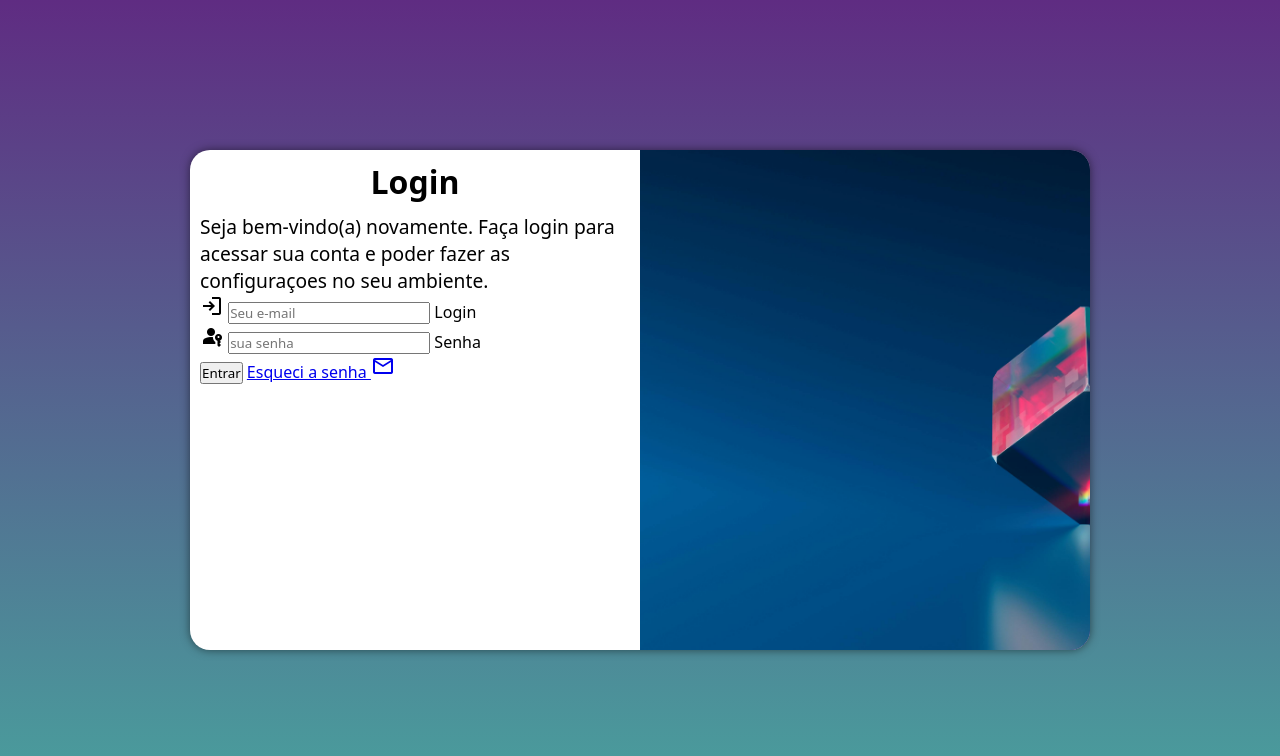
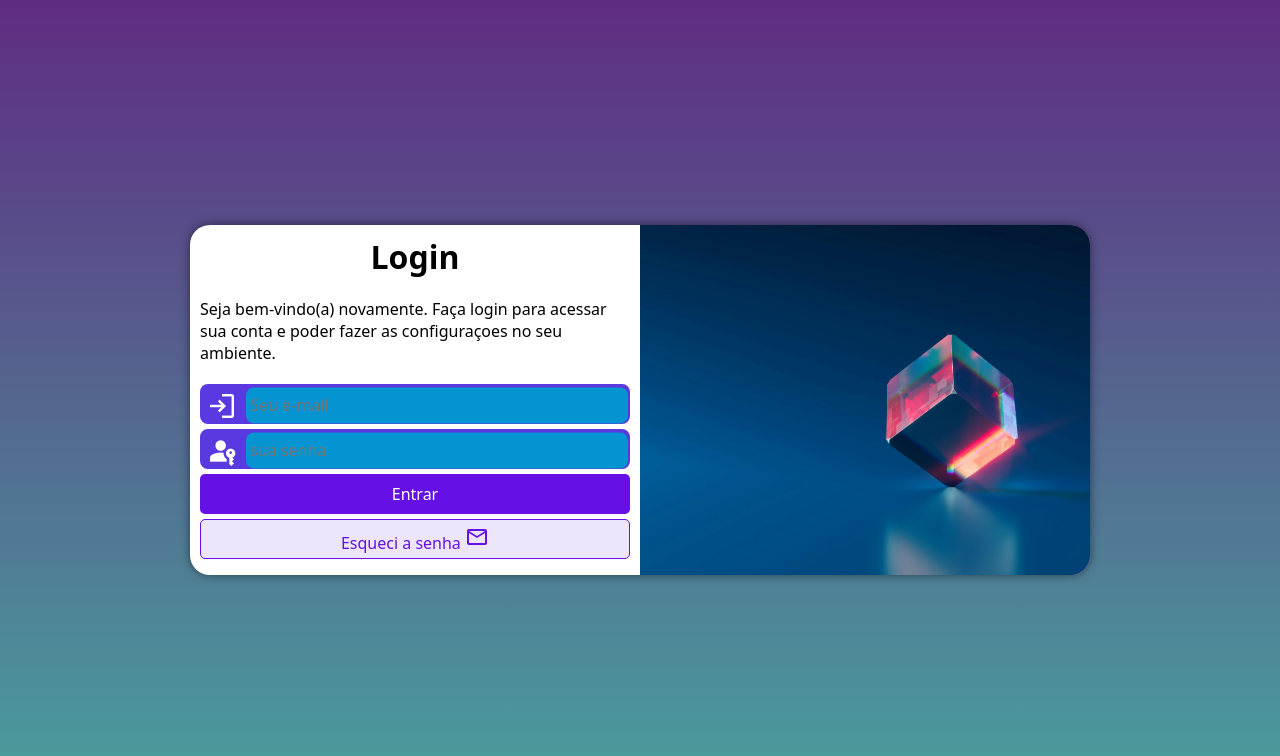
Before and after one commit to PaulHombert/Projeto-login, a plain HTML site: page index.html in a window 1280 px wide. Drawn offline with nearby package versions, Linux system fonts and the light colour scheme.

Commit message:
Projeto Login

```diff
--- a/estilos/media-query.css
+++ b/estilos/media-query.css
@@ -1,6 +1,8 @@
-@media screen and (min-width: 768px) and (max-width: 992px) {
+@media screen and (min-width: 768px) and (max-width: 992px) { /*  Configuração para tablet*/
+
   section#login {
     width: 80vw;
+    height: 280px;
   }
 
   body {
@@ -26,6 +28,7 @@
 
   section#login {
     width: 900px;
+    height: 350px;
   }
 
   section#login > div#imagem {
@@ -44,6 +47,7 @@
   }
 
   div#formulario > p {
-    font-size: 1.2em;
+    font-size: 1em;
+    margin: 20px 0px;
   }
 }
--- a/estilos/style.css
+++ b/estilos/style.css
@@ -27,16 +27,15 @@ section#login {
   position: absolute;
   top: 50%;
   left: 50%;
-  transform: translate(-50%, -50%);
   overflow: hidden;
 
-
   background-color: white;
-  width: 250px;
+  width: 253px;
   height: 500px;
   border-radius: 20px;
   box-shadow: 0px 0px 10px rgba(0, 0, 0, 0.515);
 
+  transform: translate(-50%, -50%);
   transition: width 0.3s, height 0.3s;
   transition-timing-function: ease;
 }
@@ -62,3 +61,79 @@ div#formulario > h1 {
 div#formulario > p {
     font-size: 0.8em;
 }
+
+form > div.campo {
+  background-color: #5b39e1;
+  border: 2px solid #5b39e1 ;
+  display: block;
+  width: 100%;
+  height: 40px;
+  border-radius: 8px;
+  margin: 5px 0px;
+}
+
+div.campo > label {
+  display: none;
+}
+
+div.campo > span {
+  color: white;
+  font-size: 2em;
+  width: 40px;
+  padding: 4px;
+}
+
+div.campo > input {
+  background-color: #0494d1;
+  font-size: 1em;
+  width:calc(100% - 44.6px);
+  height: 100%;
+  border: 0px;
+  border-radius: 8px;
+  padding: 4px;
+  transform: translateY(-10.6px);
+}
+
+div.campo > input:focus-within {
+  background-color: white;
+}
+
+form > input[type=submit] {
+  display: block;
+  font-size: 1em;
+  width: 100%;
+  height: 40px;
+  background-color: #6510e4 ;
+  color: white;
+  border: none;
+  border-radius: 5px;
+  cursor: pointer;
+}
+
+form > input[type=submit]:hover {
+  background-color: #450d98;
+}
+
+form > a.botao {
+  display: block;
+  text-align: center;
+  font-size: 1em;
+  width: 100%;
+  height: 40px;
+  background-color: #ede5fa ;
+  border: 1px solid #6510e4;
+  color: #6510e4;
+  border-radius: 5px;
+  text-decoration: none;
+  padding: 5px;
+  margin-top: 5px;
+
+}
+
+form > a.botao:hover {
+  background-color:#884ee0 ;
+}
+
+form > a.botao > span {
+  font-size: 0.8em;
+}
--- a/index.html
+++ b/index.html
@@ -50,7 +50,7 @@
               <label for="isenha">Senha</label>
             </div>
             <input type="submit" value="Entrar" />
-            <a href="esqueci.html">
+            <a href="esqueci.html" class="botao">
               Esqueci a senha <i class="material-symbols-outlined">mail</i>
             </a>
           </form>
```
